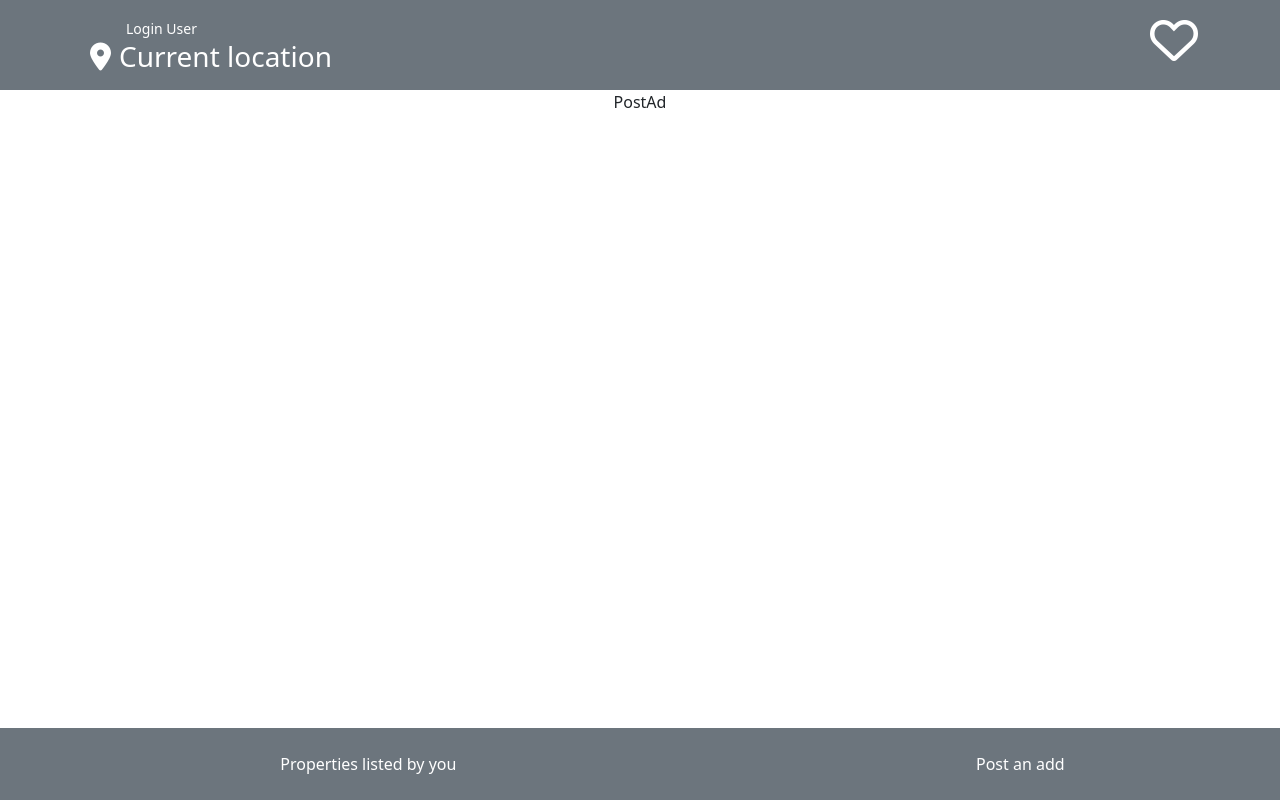
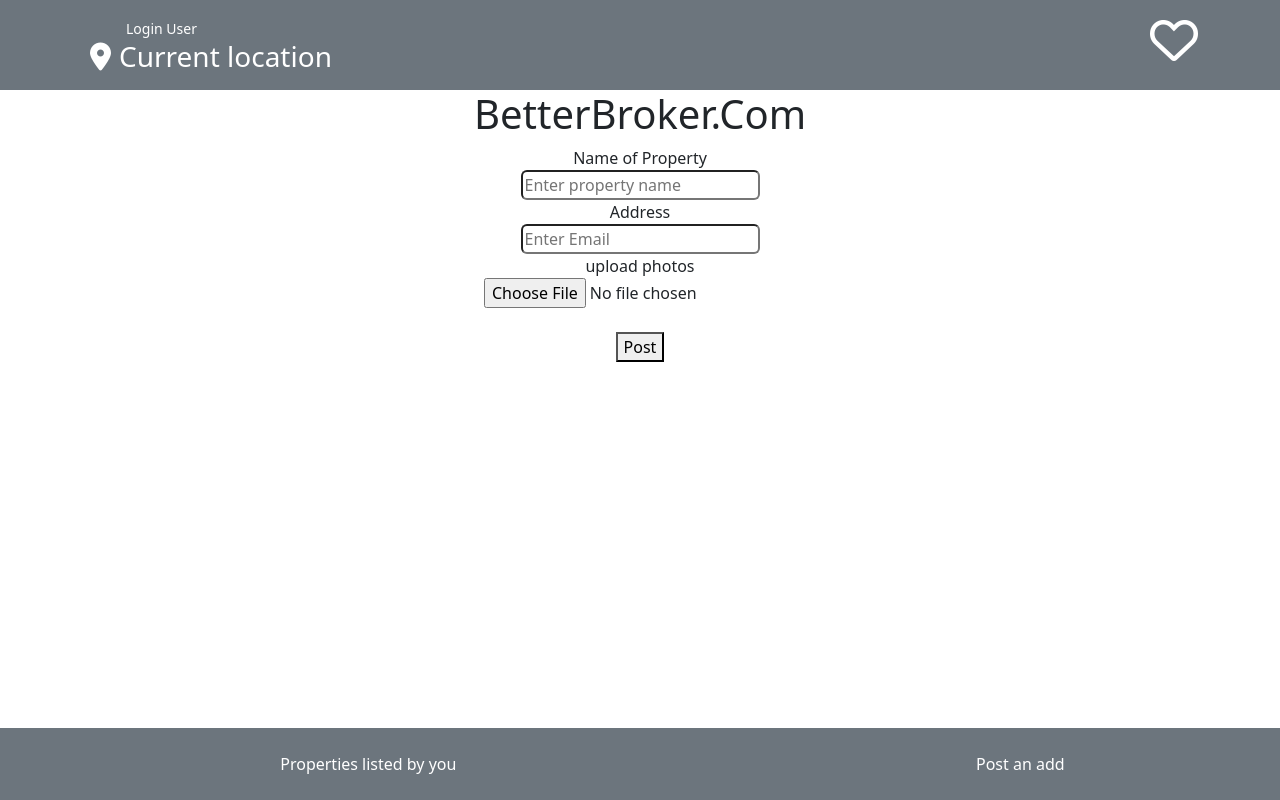
Before and after one commit to ArchismanBhaumik/betterBroker, a React (Create React App) app: page /post in a window 1280 px wide. Built offline with nearby package versions, Linux system fonts and the light colour scheme.

Commit message:
added postAd

```diff
--- a/src/Component/PostAd.jsx
+++ b/src/Component/PostAd.jsx
@@ -2,7 +2,33 @@ import React from 'react'
 
 function PostAd() {
   return (
-    <div>PostAd</div>
+    <div className='postad-form'>
+        <h1>BetterBroker.Com</h1>
+        <div>
+          <div>
+          <label className='pName'>Name of Property</label>
+          </div>
+          <input type="text" name='pname' id='pname' placeholder='Enter property name' className='rounded' />
+        </div>
+
+        <div>
+          <div>
+          <label className='address'>Address</label>
+          </div>
+          <input type="text" name='email' id='email' placeholder='Enter Email' className='rounded'/>
+
+        </div>
+        <div>
+          <div>
+          <label className='imageOfProperty'>upload photos</label>
+          </div>
+          <input type="file" name='imageProp' id='imageProp'  />
+        </div>
+
+        <br></br>
+          <button>Post</button>
+
+    </div>
   )
 }
 
```
